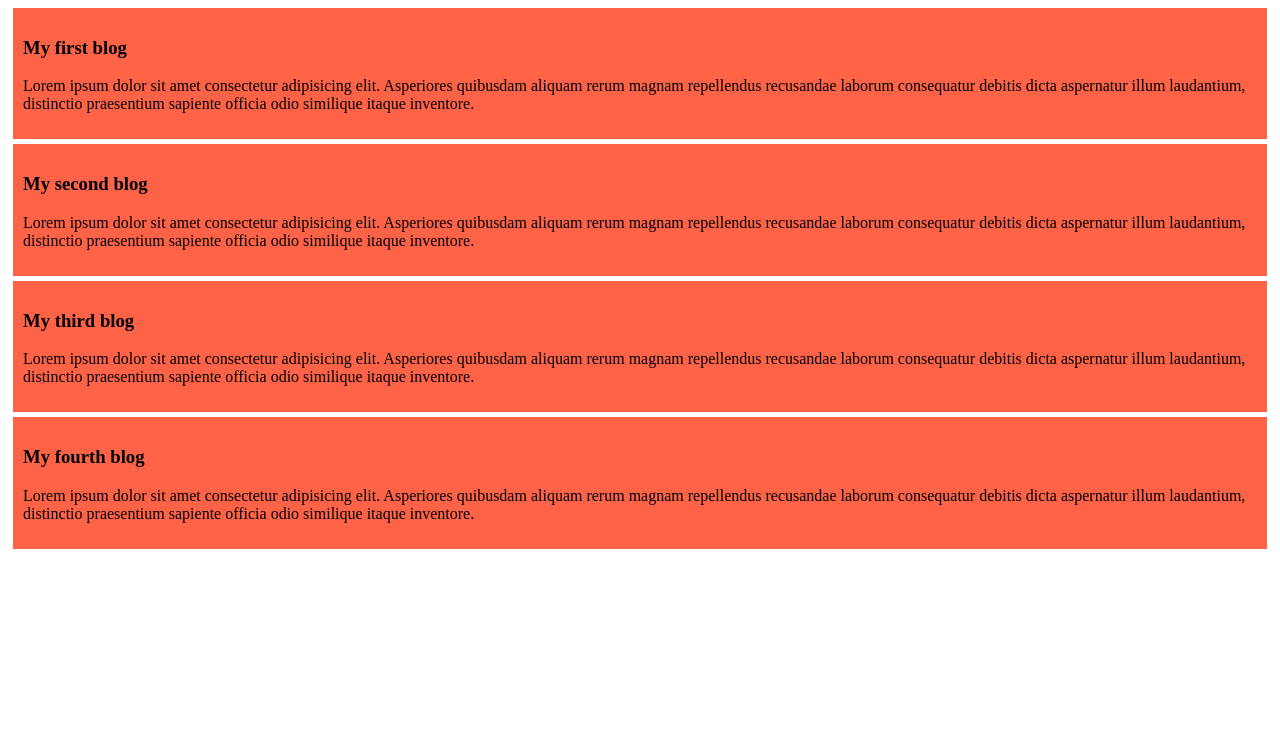
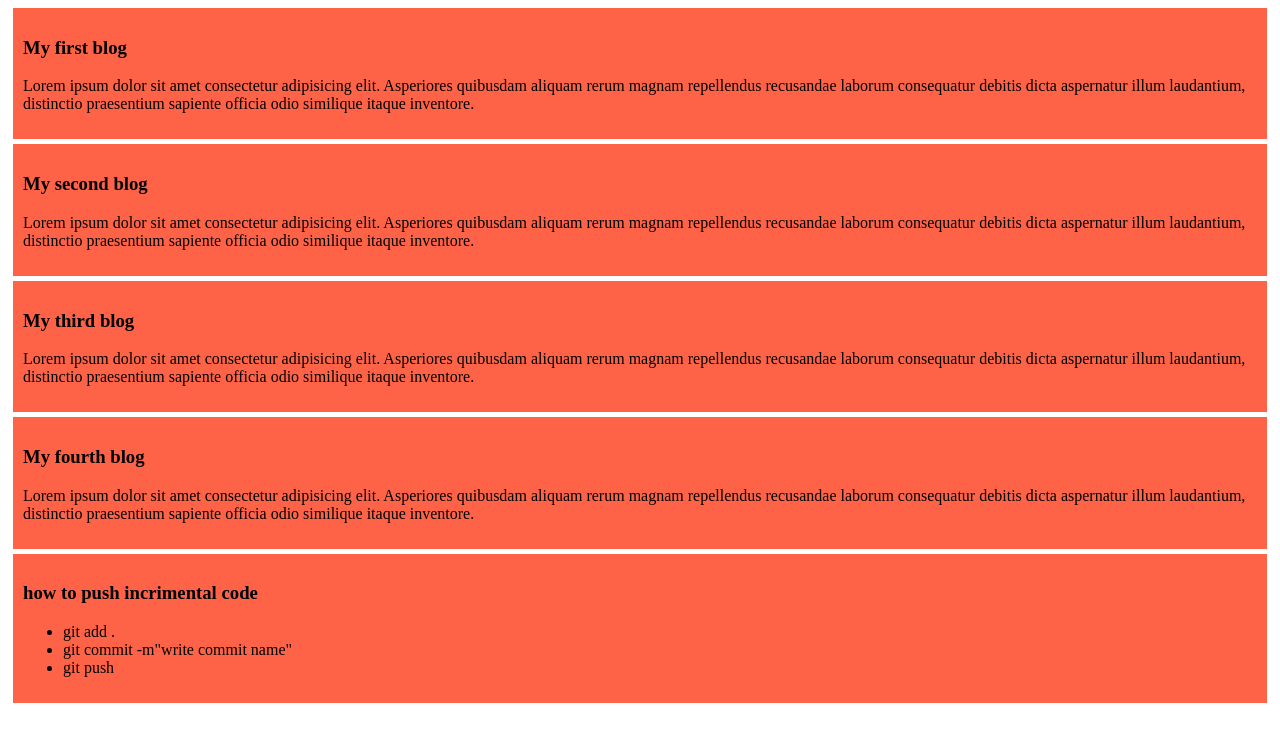
Before and after one commit to asifahmed1810/My-simple-website, a plain HTML site: page index.html in a window 1280 px wide. Drawn offline with Linux system fonts and the light colour scheme.

Commit message:
added incrimental code

```diff
--- a/index.html
+++ b/index.html
@@ -36,6 +36,14 @@
              debitis dicta aspernatur illum laudantium, distinctio praesentium sapiente officia odio similique itaque inventore.</p>
 
     </div>
+    <div>
+        <h3>how to push incrimental code</h3>
+        <ul>
+            <li>git add .</li>
+            <li>git commit -m"write commit name"</li>
+            <li>git push</li>
+        </ul>
+    </div>
 
 </body>
 </html>
```
